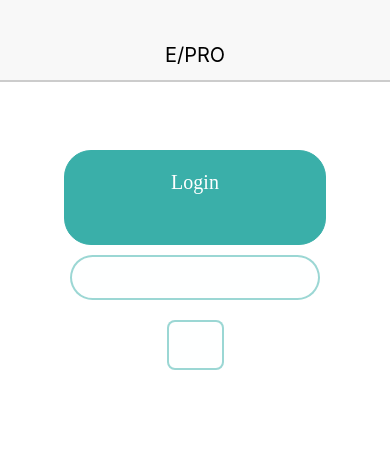
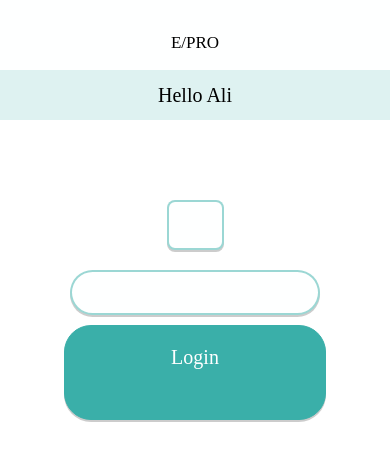
Before and after one commit to smarvez/Capstone, a React Native app: screen / in a window 390 px wide. Shown: the top 460 px of the page. Built offline with nearby package versions, Linux system fonts and the light colour scheme.

Commit message:
created banner component and updated styling for header

```diff
--- a/index.js
+++ b/index.js
@@ -2,6 +2,7 @@ import React from 'react';
 import { AppRegistry, View, Text } from 'react-native';
 import Header from './src/components/header';
 import Container from './src/components/container';
+import Banner from './src/components/banner';
 import styles from './style.js';
 
 const App = () => {
@@ -9,6 +10,7 @@ const App = () => {
   return (
     <View>
       <Header />
+      <Banner />
       <Container />
     </View>
   );
--- /dev/null
+++ b/src/components/banner.js
@@ -0,0 +1,29 @@
+import React from 'react';
+import { Text, View } from 'react-native';
+
+const Banner = () => {
+
+  const {bannerStyle, bannerText} = styles;
+
+  return (
+    <View style = {styles.bannerStyle}>
+      <Text style = {styles.bannerText}>Hello Ali</Text>
+    </View>
+  )
+}
+
+const styles = {
+  bannerStyle: {
+      backgroundColor: '#DEF2F1',
+      justifyContent: 'center',
+      alignItems: 'center',
+      height: 50,
+      position: 'relative',
+  },
+  bannerText:{
+    fontSize: 20,
+    fontFamily: 'DidactGothic-Regular',
+  }
+}
+
+export default Banner;
--- a/src/components/container.js
+++ b/src/components/container.js
@@ -11,9 +11,9 @@ const Container = () => {
 
   return (
     <View style = {styles.flexStyle}>
+      <SmallInputBox />
+      <InputBox />
       <Submit />
-      <InputBox />
-      <SmallInputBox />
     </View>
   )
 
@@ -25,7 +25,6 @@ const styles = {
     alignItems: 'center',
     marginTop: 50,
     padding: 20,
-    backgroundColor: '#ffffff',
   },
 }
 
--- a/src/components/header.js
+++ b/src/components/header.js
@@ -15,18 +15,19 @@ const Header = () => {
 
 const styles = {
   header: {
-    backgroundColor: '#F8F8F8',
+    backgroundColor: '#FEFFFF',
     justifyContent: 'center',
     alignItems: 'center',
-    height: 80,
-    paddingTop: 30,
+    height: 70,
+    paddingTop: 15,
     shadowColor: '#000',
     shadowOffset: { width: 0, height: 2},
     shadowOpacity: 0.2,
     position: 'relative',
   },
   headerText: {
-    fontSize: 20,
+    fontSize: 17,
+    fontFamily: 'Montserrat',
   },
 }
 
--- a/src/components/inputbox.js
+++ b/src/components/inputbox.js
@@ -32,6 +32,9 @@ const styles = {
     marginBottom: 10,
     fontFamily: 'DidactGothic-Regular',
     position: 'relative',
+    shadowColor: '#000',
+    shadowOffset: { width: 0, height: 2},
+    shadowOpacity: 0.2,
   },
 }
 
--- a/src/components/smallinputbox.js
+++ b/src/components/smallinputbox.js
@@ -32,6 +32,9 @@ const styles = {
     marginBottom: 10,
     fontFamily: 'DidactGothic-Regular',
     position: 'relative',
+    shadowColor: '#000',
+    shadowOffset: { width: 0, height: 2},
+    shadowOpacity: 0.2,
   }
 }
 
--- a/src/components/submit.js
+++ b/src/components/submit.js
@@ -35,6 +35,9 @@ const styles = {
     borderWidth: 1,
     marginLeft: 5,
     marginRight: 5,
+    shadowColor: '#000',
+    shadowOffset: { width: 0, height: 2},
+    shadowOpacity: 0.2,
   }
 };
 
```
